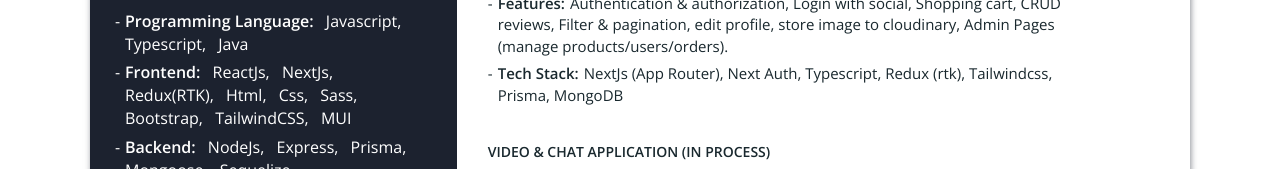
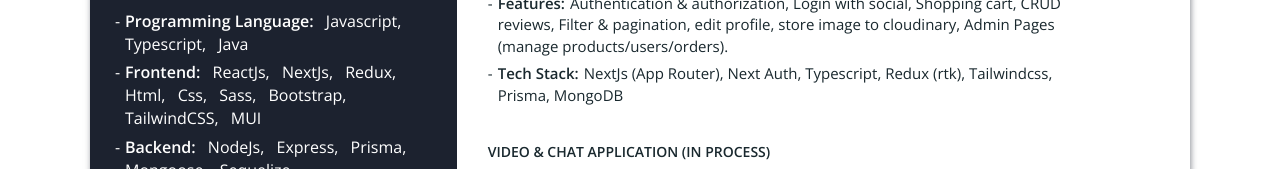
Before and after one commit to duyhieunguyenle1/cv-templates, a plain HTML site: page index.html in a window 1280 px wide. Shown: the part 945-1114 px from the top of the page. Drawn offline with nearby package versions, Linux system fonts and the light colour scheme.

Commit message:
Update skills

```diff
--- a/index.html
+++ b/index.html
@@ -54,7 +54,7 @@
 						</div>
 						<ul>
 							<li style="font-weight: 300; word-spacing:.5rem"><span style="font-weight: 600; word-spacing: 0;">Programming Language:</span> Javascript, Typescript, Java</li>
-							<li style="font-weight: 300; word-spacing:.5rem"><span style="font-weight: 600; word-spacing: 0;">Frontend:</span> ReactJs, NextJs, Redux(RTK), Html, Css, Sass, Bootstrap, TailwindCSS, MUI</li>
+							<li style="font-weight: 300; word-spacing:.5rem"><span style="font-weight: 600; word-spacing: 0;">Frontend:</span> ReactJs, NextJs, Redux, Html, Css, Sass, Bootstrap, TailwindCSS, MUI</li>
 							<li style="font-weight: 300; word-spacing:.5rem"><span style="font-weight: 600; word-spacing: 0;">Backend:</span> NodeJs, Express, Prisma, Mongoose, Sequelize </li>
 							<li style="font-weight: 300; word-spacing:.5rem"><span style="font-weight: 600; word-spacing: 0;">Database:</span> MySql, MongoDB, PostgreSQL  </li>
 							<li style="font-weight: 300; word-spacing:.5rem"><span style="font-weight: 600; word-spacing: 0;">Other Skills:</span> Git, Docker, Swagger, Postman, Figma </li>
```
